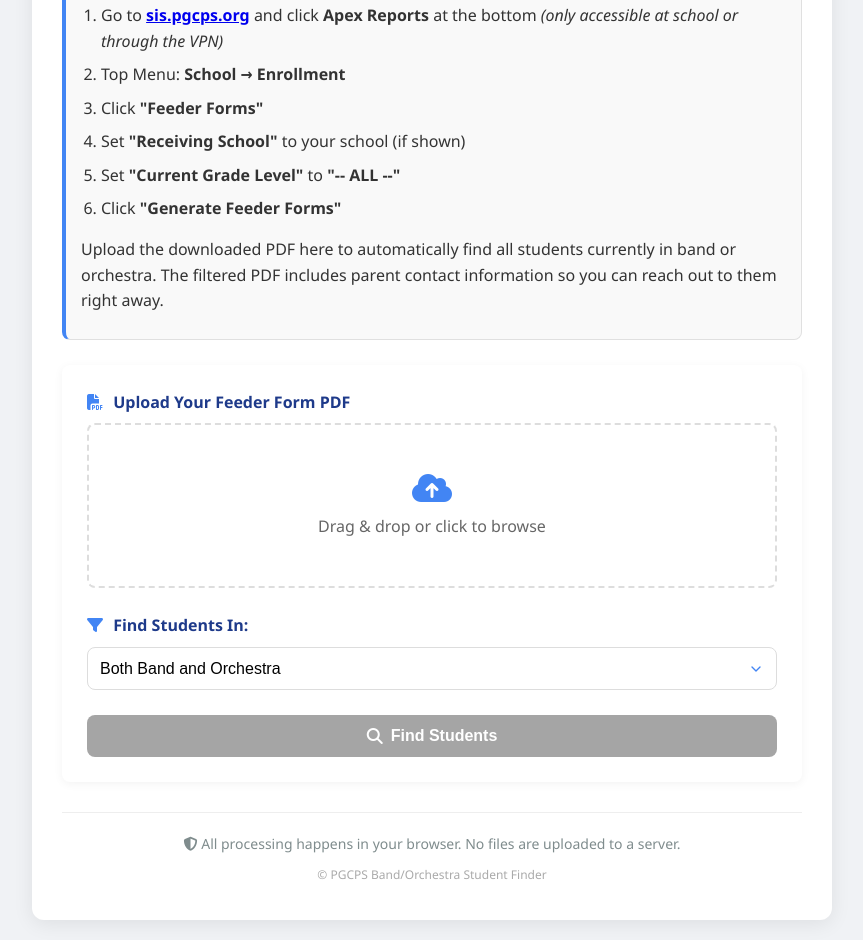
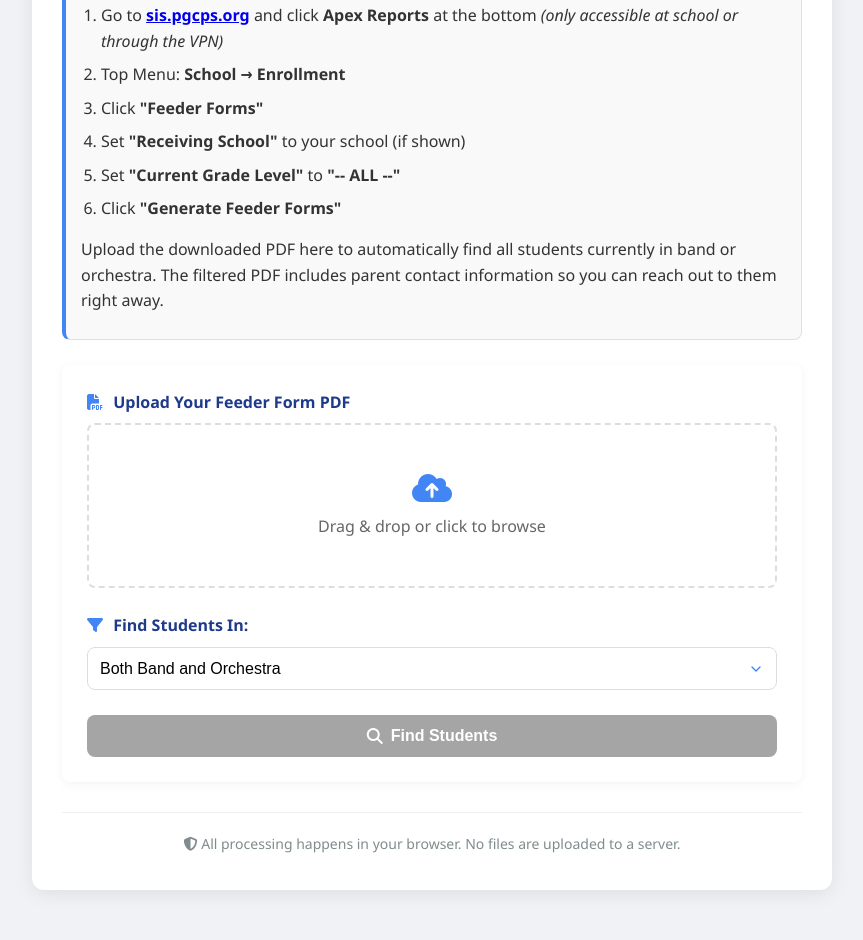
Before and after one commit to paul-hatton/apex-feeder-processor, a plain HTML site: page index.html in a window 1280 px wide. Shown: the part 255-1195 px from the top of the page, without its empty margins (208-1071 px from the left). After the commit the page ends 1165 px from the top, so only its background shows below. Drawn offline with Linux system fonts and the light colour scheme; a script that the page names is missing.

Commit message:
Update index.html

```diff
--- a/index.html
+++ b/index.html
@@ -94,7 +94,6 @@
 
   <footer>
     <p><i class="fas fa-shield-alt"></i> All processing happens in your browser. No files are uploaded to a server.</p>
-    <p class="copyright">© PGCPS Band/Orchestra Student Finder</p>
   </footer>
 </div>
 
```
